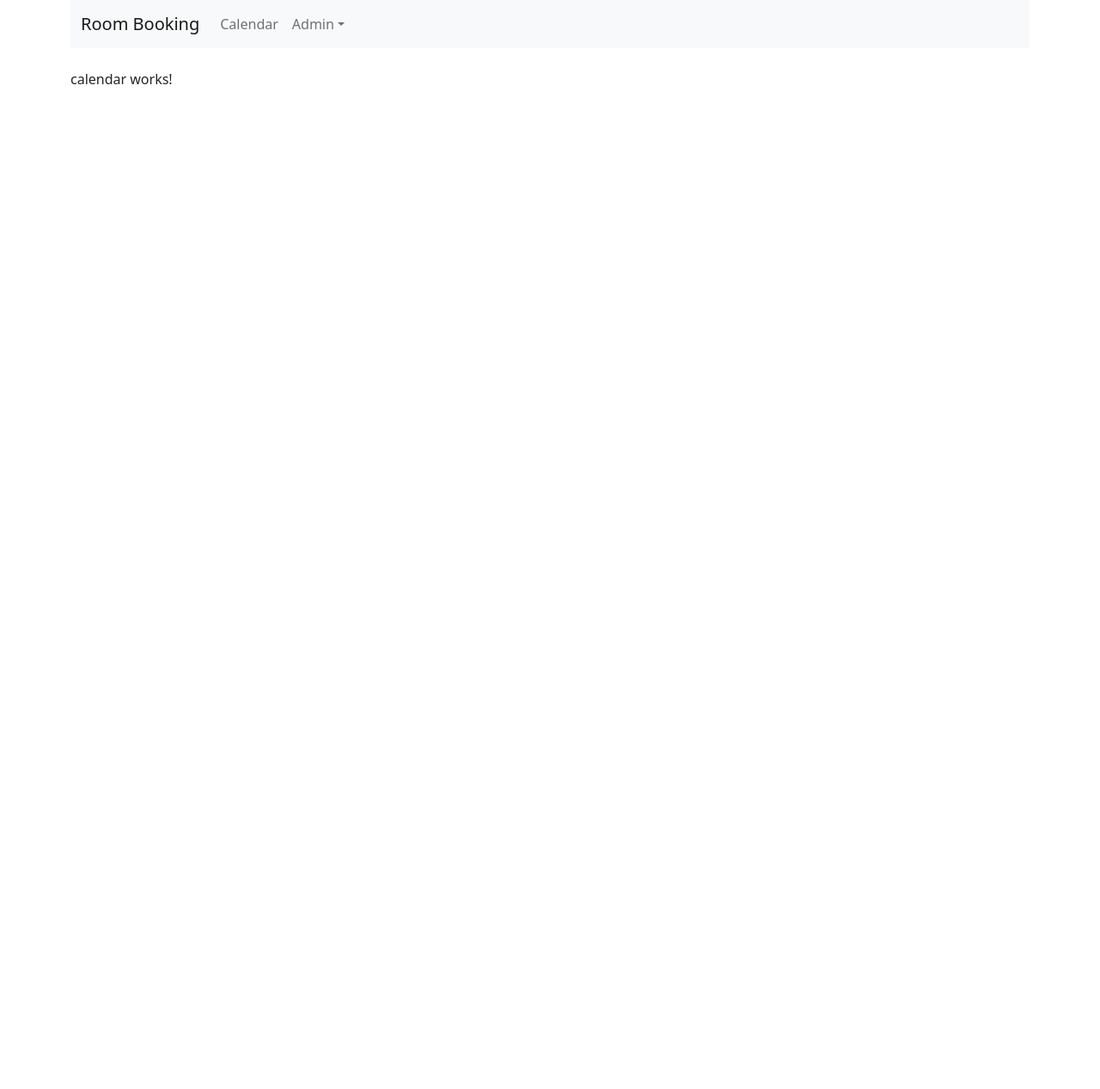
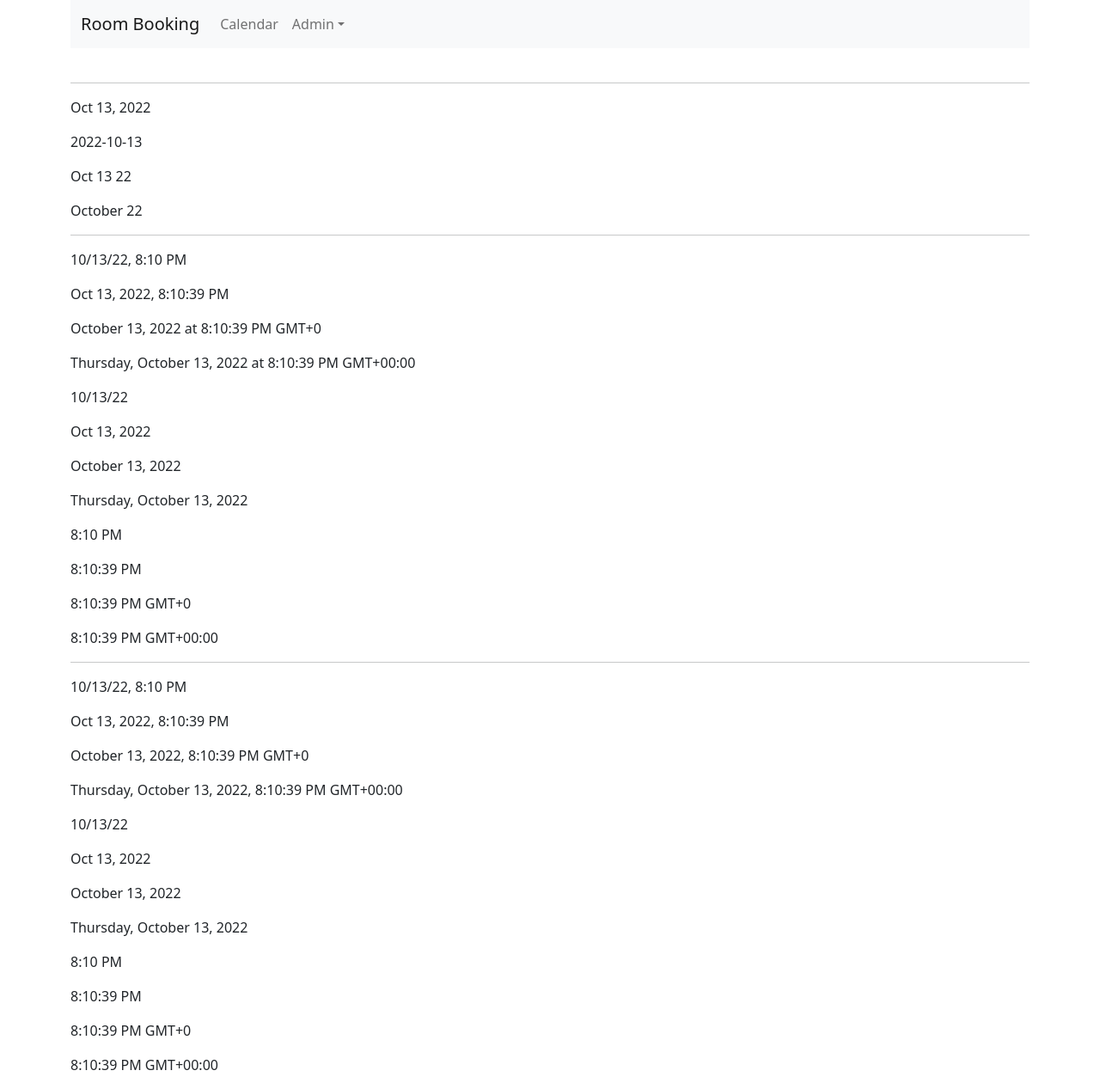
Before and after one commit to scottcagno/angular-refresher, an Angular app in the folder web/RoomBookingClient/: page / in a window 1280 px wide. Shown: the whole page at 86% size. Before the commit the page ends 800 px from the top, so only its background shows below. Built offline with nearby package versions, Linux system fonts and the light colour scheme.

Commit message:
[RoomBookingClient] -- m3c9

```diff
--- a/web/RoomBookingClient/src/app/calendar/calendar.component.html
+++ b/web/RoomBookingClient/src/app/calendar/calendar.component.html
@@ -1 +1,31 @@
-<p>calendar works!</p>
+<hr>
+<p>{{ selectedDate | date }}</p>
+<p>{{ selectedDate | date:'yyyy-MM-dd' }}</p>
+<p>{{ selectedDate | date:'MMM dd yy' }}</p>
+<p>{{ selectedDate | date:'MMMM YY' }}</p>
+<hr>
+<p>{{ selectedDate | date: 'short' }}</p>
+<p>{{ selectedDate | date: 'medium' }}</p>
+<p>{{ selectedDate | date: 'long' }}</p>
+<p>{{ selectedDate | date: 'full' }} </p>
+<p>{{ selectedDate | date: 'shortDate' }}</p>
+<p>{{ selectedDate | date: 'mediumDate' }}</p>
+<p>{{ selectedDate | date: 'longDate' }}</p>
+<p>{{ selectedDate | date: 'fullDate' }}</p>
+<p>{{ selectedDate | date: 'shortTime' }}</p>
+<p>{{ selectedDate | date: 'mediumTime' }}</p>
+<p>{{ selectedDate | date: 'longTime' }}</p>
+<p>{{ selectedDate | date: 'fullTime' }}</p>
+<hr>
+<p>{{ selectedDate | date: 'M/d/yy, h:mm a' }}</p>
+<p>{{ selectedDate | date: 'MMM d, y, h:mm:ss a' }}</p>
+<p>{{ selectedDate | date: 'MMMM d, y, h:mm:ss a z' }}</p>
+<p>{{ selectedDate | date: 'EEEE, MMMM d, y, h:mm:ss a zzzz' }} </p>
+<p>{{ selectedDate | date: 'M/d/yy' }}</p>
+<p>{{ selectedDate | date: 'MMM d, y' }}</p>
+<p>{{ selectedDate | date: 'MMMM d, y' }}</p>
+<p>{{ selectedDate | date: 'EEEE, MMMM d, y' }}</p>
+<p>{{ selectedDate | date: 'h:mm a' }}</p>
+<p>{{ selectedDate | date: 'h:mm:ss a' }}</p>
+<p>{{ selectedDate | date: 'h:mm:ss a z' }}</p>
+<p>{{ selectedDate | date: 'h:mm:ss a zzzz' }}</p>
--- a/web/RoomBookingClient/src/app/calendar/calendar.component.ts
+++ b/web/RoomBookingClient/src/app/calendar/calendar.component.ts
@@ -1,4 +1,5 @@
 import { Component, OnInit } from '@angular/core';
+import {formatDate} from "@angular/common";
 
 @Component({
   selector: 'app-calendar',
@@ -9,7 +10,11 @@ export class CalendarComponent implements OnInit {
 
   constructor() { }
 
+  selectedDate = new Date();
+
   ngOnInit(): void {
+    const date = formatDate(this.selectedDate, 'medium', 'en_us');
+    console.log(date);
   }
 
 }
```
